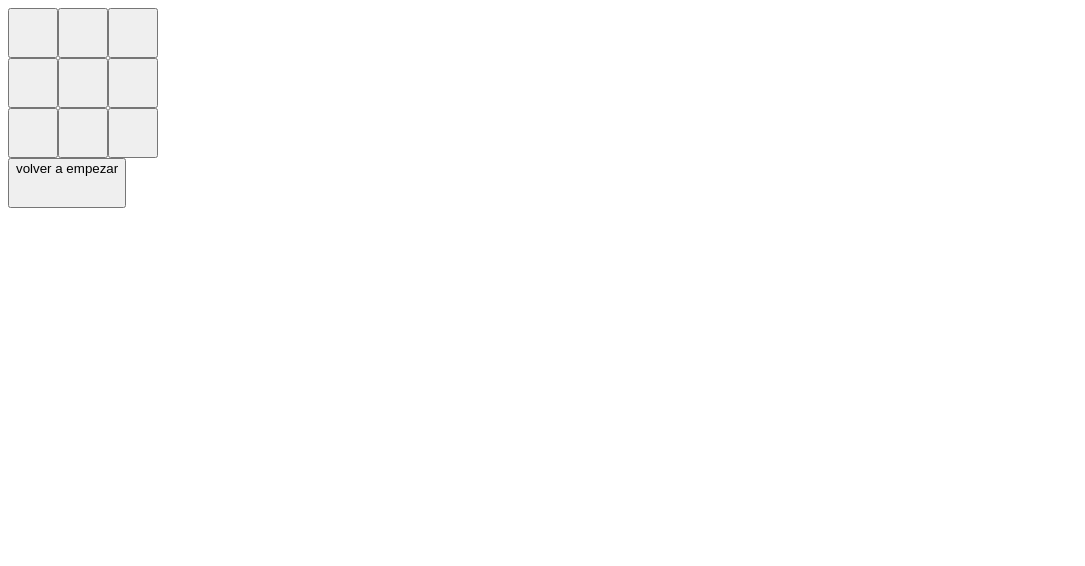
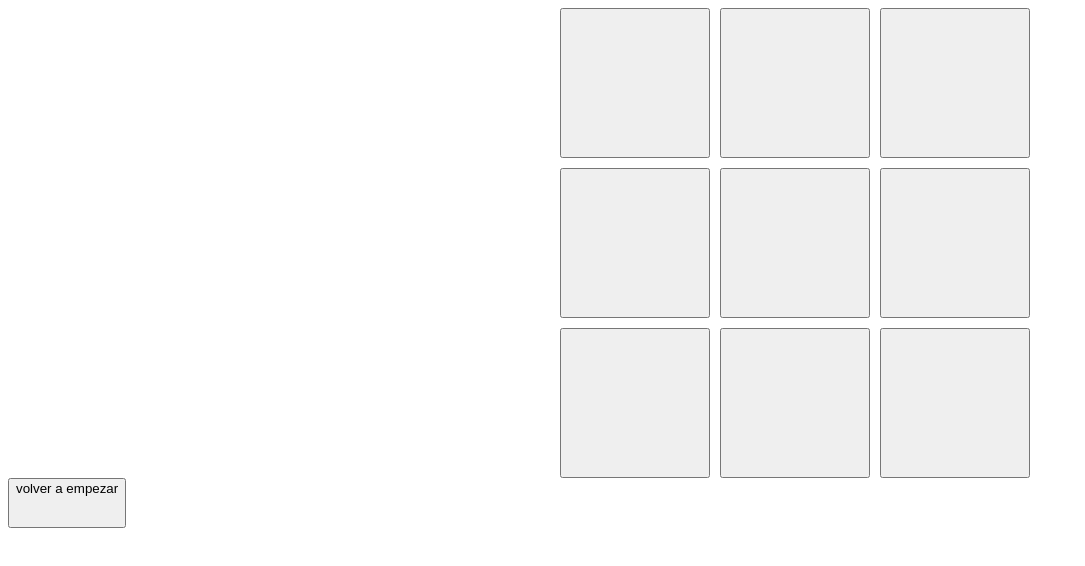
Before and after one commit to SimonCastellanos1103/triqui, a plain HTML site: page index.html in a window 1280 px wide. Shown: the whole page, without its empty margins (0-1085 px from the left). Drawn offline with Linux system fonts and the light colour scheme.

Commit message:
aumento el tamaño del truiqui

```diff
--- a/index.css
+++ b/index.css
@@ -11,6 +11,18 @@ div{
     flex-wrap: wrap;
 }
 
-.grupodebotones{
-    display: flex;
-    flex-wrap: wrap;}
+.grupodebotones {
+    display: grid;
+    grid-template-columns: repeat(3, 1fr);
+    gap: 10px;
+    max-width: 500px;
+    margin: 0 auto;
+}
+
+.grupodebotones button {
+    width: 150px;      /* Mismo valor que height para hacerlo cuadrado */
+    height: 150px;
+    font-size: 48px;
+    cursor: pointer;
+    aspect-ratio: 1;   /* Esto asegura que sea cuadrado */
+}
--- a/index.html
+++ b/index.html
@@ -9,6 +9,8 @@
     <button></button>
     <button></button>
 </div>
+
+<div id="mensajeGanador"></div> <!-- Mensaje del ganador -->
 
 <button class="volveraempezar" onclick="location.reload()">volver a empezar</button>
 <link href="index.css" rel="stylesheet" />
@@ -43,7 +45,8 @@ elementos.forEach(function (boton) {
         boton.textContent = turnoActual;
 
         if (revisar_triqui()) {
-            alert("Ganó " + turnoActual);
+            document.getElementById("mensajeGanador").textContent = "Ganó " + turnoActual;
+            elementos.forEach(function(b) { b.disabled = true; }); // Deshabilita todos los botones
         }
 
         turnoActual = cambiarTurno(turnoActual);
```
